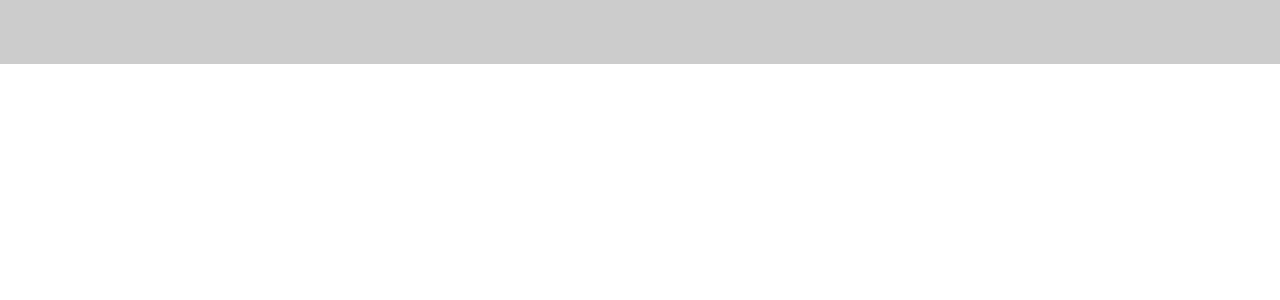
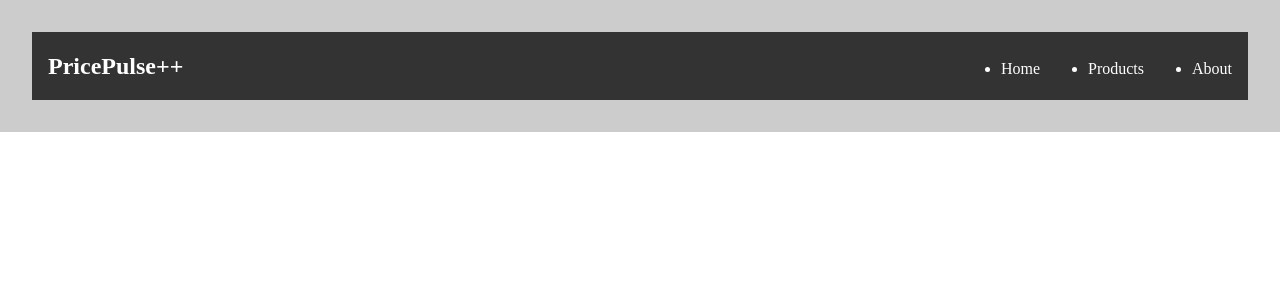
Before and after one commit to NStoyanov95/PricePulse, a React (Vite) app: page / in a window 1280 px wide. Shown: the top 300 px of the page. Built offline with nearby package versions, Linux system fonts and the light colour scheme.

Commit message:
Create basic header component with dummy data

```diff
--- a/src/App.jsx
+++ b/src/App.jsx
@@ -1,7 +1,12 @@
 import "./App.css";
+import Header from "./components/Header/Header";
 
 function App() {
-    return <></>;
+    return (
+        <>
+            <Header />
+        </>
+    );
 }
 
 export default App;
--- /dev/null
+++ b/src/components/Header/Header.jsx
@@ -0,0 +1,19 @@
+import styles from "./Header.module.css";
+
+const Header = () => {
+    return (
+        <>
+            <header className={styles.header}>
+                <h2>PricePulse++</h2>
+                <nav className={styles.navMenu}>
+                    <ul>
+                        <li>Home</li>
+                        <li>Products</li>
+                        <li>About</li>
+                    </ul>
+                </nav>
+            </header>
+        </>
+    );
+};
+export default Header;
--- /dev/null
+++ b/src/components/Header/Header.module.css
@@ -0,0 +1,12 @@
+.header {
+    background-color: #333;
+    color: white;
+    display: flex;
+    justify-content: space-between;
+    align-items: baseline;
+    padding: 1em;
+}
+.navMenu ul {
+    display: flex;
+    gap: 3em;
+}
```
